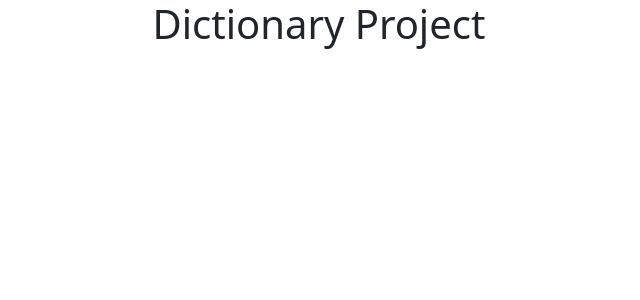
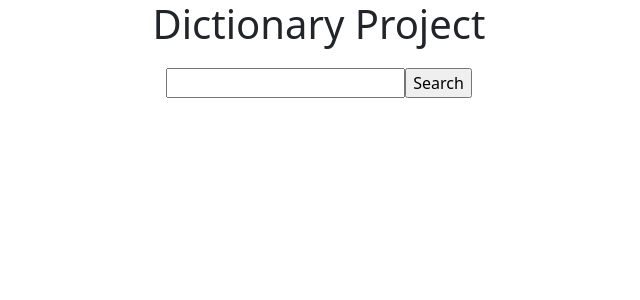
Before and after one commit to mlang1988/dictionary-project, a React (Vite) app: page / in a window 1280 px wide. Shown: the top 300 px of the page, without its empty margins (321-961 px from the left). Built offline with nearby package versions, Linux system fonts and the light colour scheme.

Commit message:
Added basic search engine

```diff
--- a/src/App.jsx
+++ b/src/App.jsx
@@ -1,11 +1,15 @@
 import React from "react";
 import "bootstrap/dist/css/bootstrap.min.css";
 import "./App.css";
+import Dictionary from "./Dictionary";
 
 export default function App() {
   return (
     <div className="App">
-      <h1>Dictionary Project</h1>
+      <div className="container">
+        <h1>Dictionary Project</h1>
+        <Dictionary />
+      </div>
     </div>
   );
 }
--- /dev/null
+++ b/src/Dictionary.css
@@ -0,0 +1,4 @@
+.Dictionary form {
+  margin-top: 20px;
+  text-align: center;
+}
--- /dev/null
+++ b/src/Dictionary.jsx
@@ -0,0 +1,24 @@
+import React, { useState } from "react";
+import "./Dictionary.css";
+
+export default function Dictionary() {
+  let [keyword, setKeyword] = useState("");
+
+  function search(event) {
+    event.preventDefault();
+    alert(`Searching for definition for ${keyword}`);
+  }
+
+  function handleChange(event) {
+    setKeyword(event.target.value);
+  }
+
+  return (
+    <div className="Dictionary">
+      <form onSubmit={search}>
+        <input type="search" onChange={handleChange} />
+        <input type="submit" value="Search" />
+      </form>
+    </div>
+  );
+}
```
